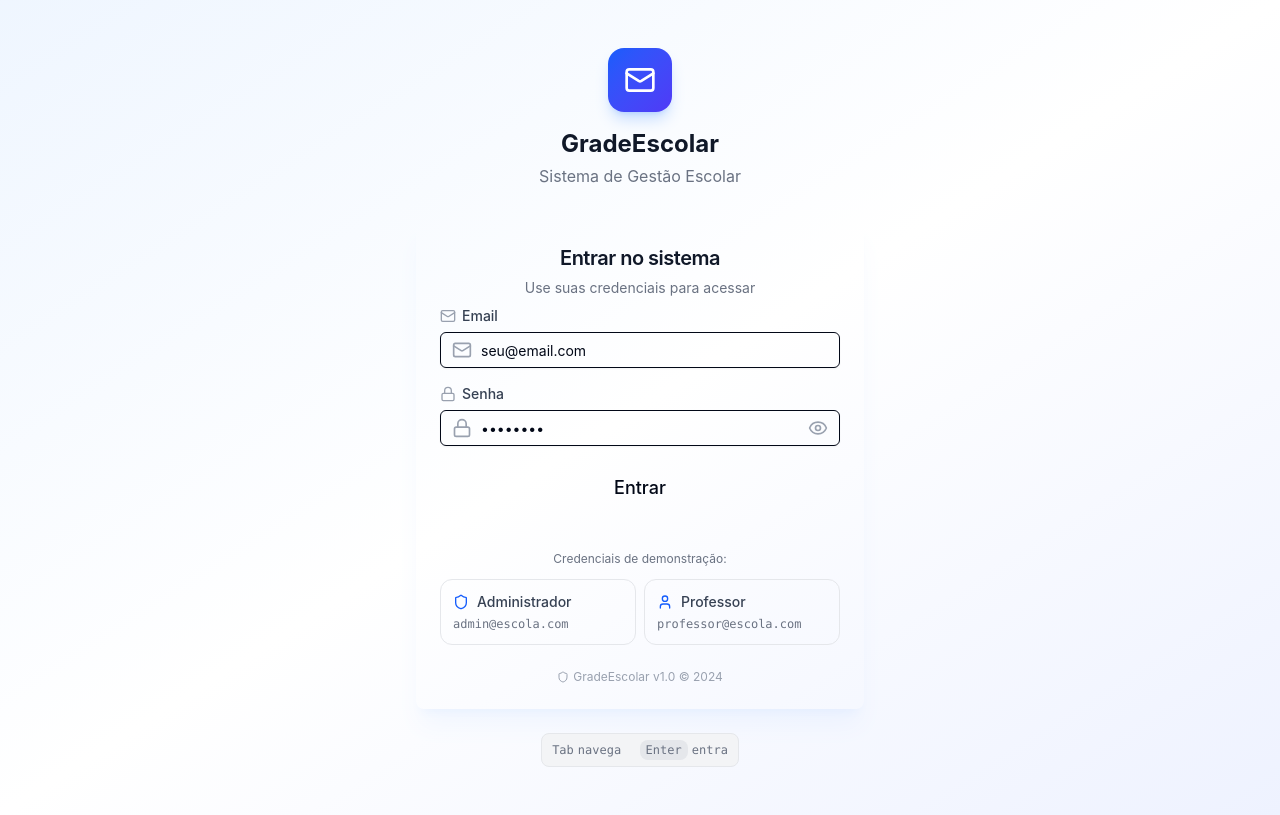
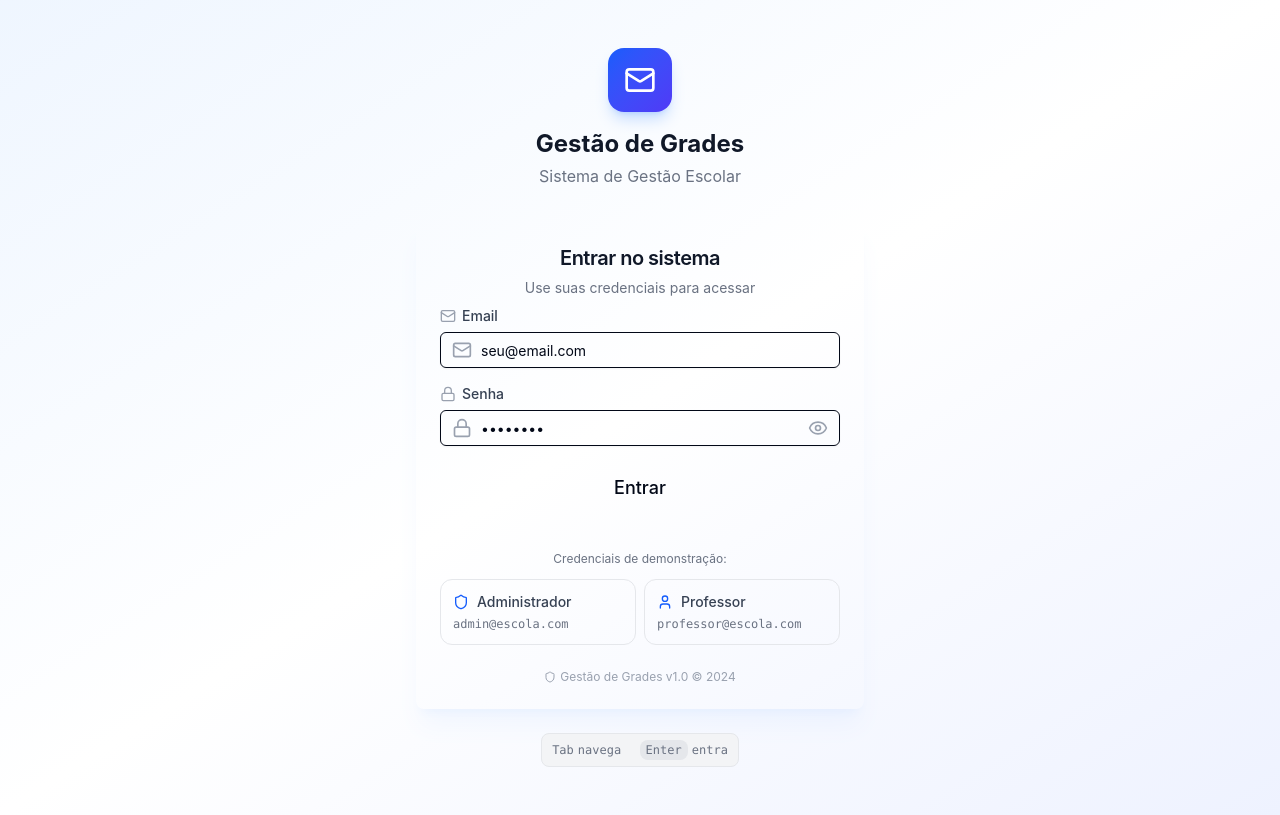
Before and after one commit to leprijr/grade, a React (Vite) app: page /login in a window 1280 px wide. Built offline with nearby package versions, Linux system fonts and the light colour scheme.

Commit message:
Rename app to Gestão de Grades

```diff
--- a/index.html
+++ b/index.html
@@ -4,7 +4,7 @@
     <meta charset="UTF-8" />
     <link rel="icon" type="image/svg+xml" href="/vite.svg" />
     <meta name="viewport" content="width=device-width, initial-scale=1.0" />
-    <title>GradeEscolar - Sistema de Gestão Escolar</title>
+    <title>Gestão de Grades - Sistema de Gestão Escolar</title>
   </head>
   <body>
     <div id="root"></div>
--- a/src/components/layout/AppLayout.tsx
+++ b/src/components/layout/AppLayout.tsx
@@ -22,7 +22,7 @@ export function AppLayout({ children }: AppLayoutProps) {
           {children || <Outlet />}
         </main>
         <footer className="border-t p-4 text-center text-sm text-muted-foreground lg:pl-64" style={{ borderColor: primaryColor }}>
-          GradeEscolar - Sistema de Gestão Escolar
+          Gestão de Grades - Sistema de Gestão Escolar
         </footer>
       </div>
     </div>
--- a/src/components/layout/Sidebar.tsx
+++ b/src/components/layout/Sidebar.tsx
@@ -53,7 +53,7 @@ export function Sidebar() {
       >
         <div className="flex h-full flex-col">
           <div className="flex h-16 items-center justify-between border-b px-4 lg:justify-center">
-            <h1 className="text-xl font-bold text-primary">GradeEscolar</h1>
+            <h1 className="text-xl font-bold text-primary">Gestão de Grades</h1>
             <Button
               className="lg:hidden"
               variant="ghost"
--- a/src/pages/Login.tsx
+++ b/src/pages/Login.tsx
@@ -56,7 +56,7 @@ export function Login() {
           <div className="inline-flex items-center justify-center w-16 h-16 rounded-2xl bg-gradient-to-br from-blue-600 to-indigo-600 mb-4 shadow-lg shadow-blue-500/25">
             <Mail className="h-8 w-8 text-white" />
           </div>
-          <h1 className="text-2xl font-bold text-gray-900">GradeEscolar</h1>
+          <h1 className="text-2xl font-bold text-gray-900">Gestão de Grades</h1>
           <p className="text-gray-500 mt-1">Sistema de Gestão Escolar</p>
         </div>
 
@@ -177,7 +177,7 @@ export function Login() {
           <CardFooter className="pt-0 pb-6 flex justify-center">
             <p className="text-xs text-gray-400 flex items-center gap-1">
               <Shield className="h-3 w-3" />
-              GradeEscolar v1.0 &copy; 2024
+              Gestão de Grades v1.0 &copy; 2024
             </p>
           </CardFooter>
         </Card>
```
